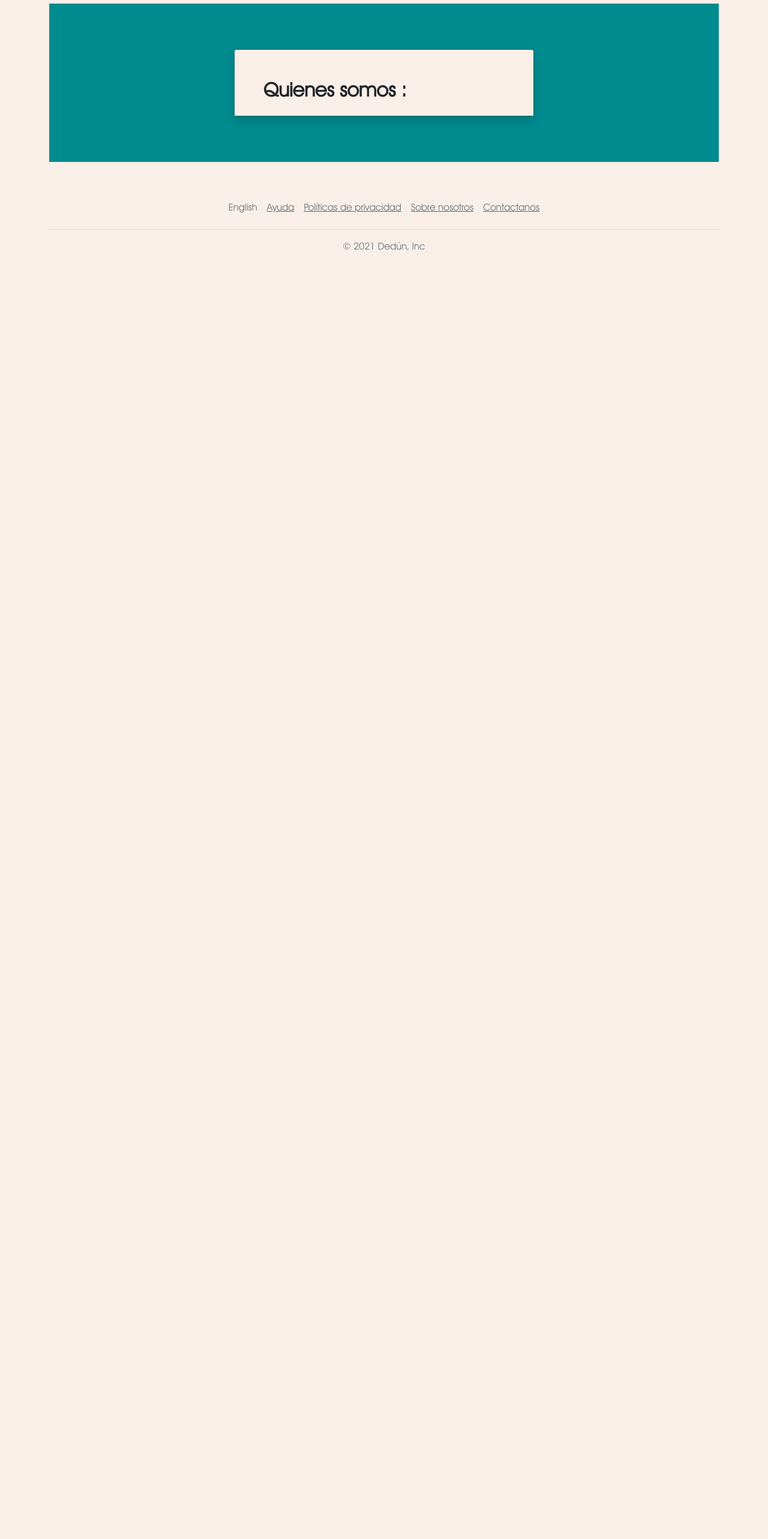
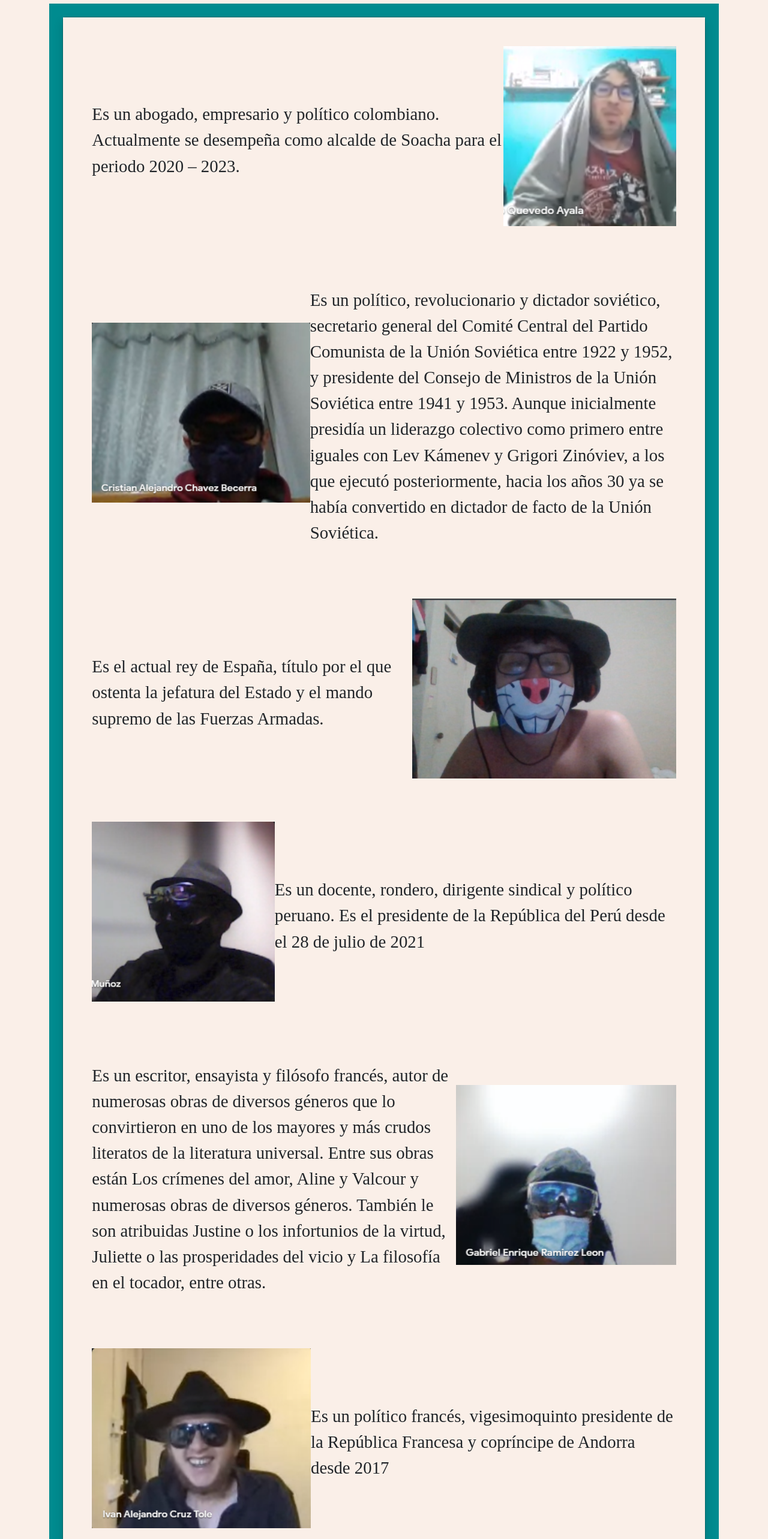
Before and after one commit to AlejandroUN/Ded-n, a Vue app in the folder frontend/: page /nosotros in a window 1280 px wide. Shown: the part 100-2666 px from the top of the page at 60% size. Before the commit the page ends 800 px from the top, so only its background shows below. Built offline with nearby package versions, Linux system fonts and the light colour scheme; what vuex-router-sync would draw is missing.

Commit message:
Vista de contactanos funcionando

```diff
--- a/frontend/src/views/contactanos2.vue
+++ b/frontend/src/views/contactanos2.vue
@@ -1,7 +1,7 @@
 <template>
   <div id="app">
     <div class="container col-xl-12 col-xxl-8 py-3">
-      <header class="margin font">
+      <header class="margin">
         <router-link to="/">
           <img src="../assets/logo.png" height="50" />
         </router-link>
@@ -24,38 +24,107 @@
         id="modalSignin"
       >
         <div>
-          <div class="modal-content rounded-5 shadow">
+          <div class="modal-content rounded-5 shadow fondo2">
+            <section class="mb-4 margen2 fondo2">
+              <!--Section heading-->
+              <h2 class="h1-responsive font-weight-bold text-center my-4">
+                Contactanos
+              </h2>
+              <!--Section description-->
+              <p class="text-center w-responsive mx-auto mb-5">
+                ¿Tienes alguna pregunta? Por favor, no dudes en contactarnos
+                directamente. Nuestro equipo se comunicará contigo en cuestión
+                de horas para ayudarte.
+              </p>
 
+              <div class="row">
+                <!--Grid column-->
+                <div class="col-md-9 mb-md-0 mb-5">
+                  <form action="https://formsubmit.co/1danielarmando.1999@gmail.com" method="POST">
 
-            <div class="fondo3">
-              <div class="modal-header p-5 pb-4 border-bottom-0 fondo3">
-                <p class="fuente_tamano font">Es un abogado, empresario y político colombiano. Actualmente se desempeña como alcalde de Soacha para el periodo 2020 – 2023.</p>
-                <img src="../assets/nosotros/Arturo.png" height="300" />
+                    <div class="row">
+                      <div class="col-md-6">
+                        <div class="md-form mb-0">
+                          <input
+                            type="text"
+                            id="name"
+                            name="Nombre"
+                            class="form-control"
+                            required
+                          />
+                          <label for="name" class="">Tu nombre</label>
+                        </div>
+                      </div>
 
+                      <div class="col-md-6">
+                        <div class="md-form mb-0">
+                          <input
+                            type="email"
+                            id="email"
+                            name="email"
+                            class="form-control"
+                            required
+                          />
+                          <label for="email" class="">Tu email</label>
+                        </div>
+                      </div>
+                    </div>
+
+                    <div class="row">
+                      <div class="col-md-12">
+                        <div class="md-form mb-0">
+                          <input
+                            type="text"
+                            id="subject"
+                            name="Asunto"
+                            class="form-control"
+                            required
+                          />
+                          <label for="subject" class="">Asunto</label>
+                        </div>
+                      </div>
+                    </div>
+
+                    <div class="row">
+                      <div class="col-md-12">
+                        <div class="md-form">
+                          <textarea
+                            type="text"
+                            id="message"
+                            name="Mensaje"
+                            rows="2"
+                            class="form-control md-textarea"
+                            required
+                          ></textarea>
+                          <label for="message">Tu mensaje</label>
+                        </div>
+                      </div>
+                    </div>
+
+                    <div class="text-center text-md-left">
+                      <button class="btn btn-primary color6" type="submit">Send</button>
+                    </div>
+                  </form>
+                </div>
+                <!--Grid column-->
+
+                <!--Grid column-->
+                <div class="col-md-3 text-center">
+                  <ul class="list-unstyled mb-0">
+                    <li>
+                      <i class="fas fa-map-marker-alt fa-2x"></i>
+                      <p>Bogotá, Carrera 45 # 26-85, Bogotá</p>
+                    </li>
+
+                    <li>
+                      <i class="fas fa-phone mt-4 fa-2x"></i>
+                      <p>4°38′08″N 74°04′58″O</p>
+                    </li>
+                  </ul>
+                </div>
+                <!--Grid column-->
               </div>
-              <div class="modal-header p-5 pb-4 border-bottom-0 fondo3">
-                <img src="../assets/nosotros/cristian.png" height="300" />
-                <p class="fuente_tamano font">Es un político, revolucionario y dictador soviético, secretario general del Comité Central del Partido Comunista de la Unión Soviética entre 1922 y 1952, y presidente del Consejo de Ministros de la Unión Soviética entre 1941 y 1953. Aunque inicialmente presidía un liderazgo colectivo como primero entre iguales con Lev Kámenev y Grigori Zinóviev, a los que ejecutó posteriormente, hacia los años 30 ya se había convertido en dictador de facto de la Unión Soviética.</p>
-              </div>
-              <div class="modal-header p-5 pb-4 border-bottom-0 fondo3">
-                <p class="fuente_tamano font">Es el actual rey de España, título por el que ostenta la jefatura del Estado y el mando supremo de las Fuerzas Armadas.</p>
-                <img src="../assets/nosotros/daniel.png" height="300" />
-
-              </div>
-              <div class="modal-header p-5 pb-4 border-bottom-0 fondo3">
-                <img src="../assets/nosotros/david.png" height="300" />
-                <p class="fuente_tamano font">Es un docente, rondero, dirigente sindical y político peruano. Es el presidente de la República del Perú desde el 28 de julio de 2021</p>
-              </div>
-              <div class="modal-header p-5 pb-4 border-bottom-0 fondo3">
-                <p class="fuente_tamano font">Es un escritor, ensayista y filósofo francés, autor de numerosas obras de diversos géneros que lo convirtieron en uno de los mayores y más crudos literatos de la literatura universal. Entre sus obras están Los crímenes del amor, Aline y Valcour y numerosas obras de diversos géneros. También le son atribuidas Justine o los infortunios de la virtud, Juliette o las prosperidades del vicio y La filosofía en el tocador, entre otras.</p>
-                <img src="../assets/nosotros/gabriel.png" height="300" />
-
-              </div>
-              <div class="modal-header p-5 pb-4 border-bottom-0 fondo3">
-                <img src="../assets/nosotros/ivan.png" height="300" />
-                <p class="fuente_tamano font">Es un político francés, vigesimoquinto presidente de la República Francesa y copríncipe de Andorra desde 2017</p>
-              </div>
-            </div>
+            </section>
           </div>
         </div>
       </div>
@@ -65,13 +134,60 @@
 <script>
 export default {
   data() {
-    return {
-      email: "",
-      password: "",
-    };
+    return {};
   },
-  methods: {},
 };
 </script>
 
-<style></style>
+<style>
+.fuente_tamano {
+  font-size: 180% !important;
+  padding-top: 3% !important;
+}
+
+.margen {
+  padding-left: 20% !important;
+  padding-right: 20% !important;
+}
+
+.margen2 {
+  padding: 2% !important;
+}
+
+.margen3 {
+  padding-left: 4% !important;
+  padding-right: 3% !important;
+  text-align: justify;
+}
+
+.margen4 {
+  padding-left: 28% !important;
+  padding-right: 20% !important;
+}
+
+.margen5 {
+  padding-top: 5% !important;
+  padding-bottom: 5% !important;
+  padding-left: 32% !important;
+  padding-right: 20% !important;
+}
+
+.color6 {
+  background-color: #008b8f !important;
+  border-color: #008b8f !important;
+}
+
+.color6:hover {
+  background-color: #f08240 !important;
+  border-color: #f08240 !important;
+}
+
+* {
+  font-family: AvGard;
+}
+
+@font-face {
+  font-family: AvGard;
+  src: url(AVGARDN_2.TTF);
+}
+</style>
--- a/frontend/src/views/nosotros.vue
+++ b/frontend/src/views/nosotros.vue
@@ -1,5 +1,4 @@
 <template>
-
   <div id="app">
     <div class="container col-xl-12 col-xxl-8 py-3">
       <header class="margin font">
@@ -15,48 +14,91 @@
               Inicio
             </button></router-link
           >
-
         </nav>
       </header>
 
-
-
       <div
-      class="modal modal-signin position-static d-block py-5 bg"
+        class="modal modal-signin position-static d-block bg margen2"
         tabindex="-1"
         role="dialog"
         id="modalSignin"
       >
-      <div class="modal-dialog" role="document">
+        <div>
           <div class="modal-content rounded-5 shadow">
-          <div class="modal-header p-5 pb-4 border-bottom-0 fondo3 font">
-
-            <h2 class="fw-bold mb-0">Quienes somos :  </h2>
-
+            <div class="fondo3">
+              <div class="modal-header p-5 pb-4 border-bottom-0 fondo3">
+                <p class="fuente_tamano font">
+                  Es un abogado, empresario y político colombiano. Actualmente
+                  se desempeña como alcalde de Soacha para el periodo 2020 –
+                  2023.
+                </p>
+                <img src="../assets/nosotros/Arturo.png" height="300" />
               </div>
-
+              <div class="modal-header p-5 pb-4 border-bottom-0 fondo3">
+                <img src="../assets/nosotros/cristian.png" height="300" />
+                <p class="fuente_tamano font">
+                  Es un político, revolucionario y dictador soviético,
+                  secretario general del Comité Central del Partido Comunista de
+                  la Unión Soviética entre 1922 y 1952, y presidente del Consejo
+                  de Ministros de la Unión Soviética entre 1941 y 1953. Aunque
+                  inicialmente presidía un liderazgo colectivo como primero
+                  entre iguales con Lev Kámenev y Grigori Zinóviev, a los que
+                  ejecutó posteriormente, hacia los años 30 ya se había
+                  convertido en dictador de facto de la Unión Soviética.
+                </p>
+              </div>
+              <div class="modal-header p-5 pb-4 border-bottom-0 fondo3">
+                <p class="fuente_tamano font">
+                  Es el actual rey de España, título por el que ostenta la
+                  jefatura del Estado y el mando supremo de las Fuerzas Armadas.
+                </p>
+                <img src="../assets/nosotros/daniel.png" height="300" />
+              </div>
+              <div class="modal-header p-5 pb-4 border-bottom-0 fondo3">
+                <img src="../assets/nosotros/david.png" height="300" />
+                <p class="fuente_tamano font">
+                  Es un docente, rondero, dirigente sindical y político peruano.
+                  Es el presidente de la República del Perú desde el 28 de julio
+                  de 2021
+                </p>
+              </div>
+              <div class="modal-header p-5 pb-4 border-bottom-0 fondo3">
+                <p class="fuente_tamano font">
+                  Es un escritor, ensayista y filósofo francés, autor de
+                  numerosas obras de diversos géneros que lo convirtieron en uno
+                  de los mayores y más crudos literatos de la literatura
+                  universal. Entre sus obras están Los crímenes del amor, Aline
+                  y Valcour y numerosas obras de diversos géneros. También le
+                  son atribuidas Justine o los infortunios de la virtud,
+                  Juliette o las prosperidades del vicio y La filosofía en el
+                  tocador, entre otras.
+                </p>
+                <img src="../assets/nosotros/gabriel.png" height="300" />
+              </div>
+              <div class="modal-header p-5 pb-4 border-bottom-0 fondo3">
+                <img src="../assets/nosotros/ivan.png" height="300" />
+                <p class="fuente_tamano font">
+                  Es un político francés, vigesimoquinto presidente de la
+                  República Francesa y copríncipe de Andorra desde 2017
+                </p>
               </div>
             </div>
           </div>
         </div>
       </div>
-
+    </div>
+  </div>
 </template>
 <script>
-
 export default {
   data() {
     return {
       email: "",
       password: "",
-                }
+    };
   },
-            methods: {
-
-            }
-        }
+  methods: {},
+};
 </script>
 
-    <style >
-
-    </style>
+<style></style>
```
Lines whose indentation alone changed are shown as unchanged.
